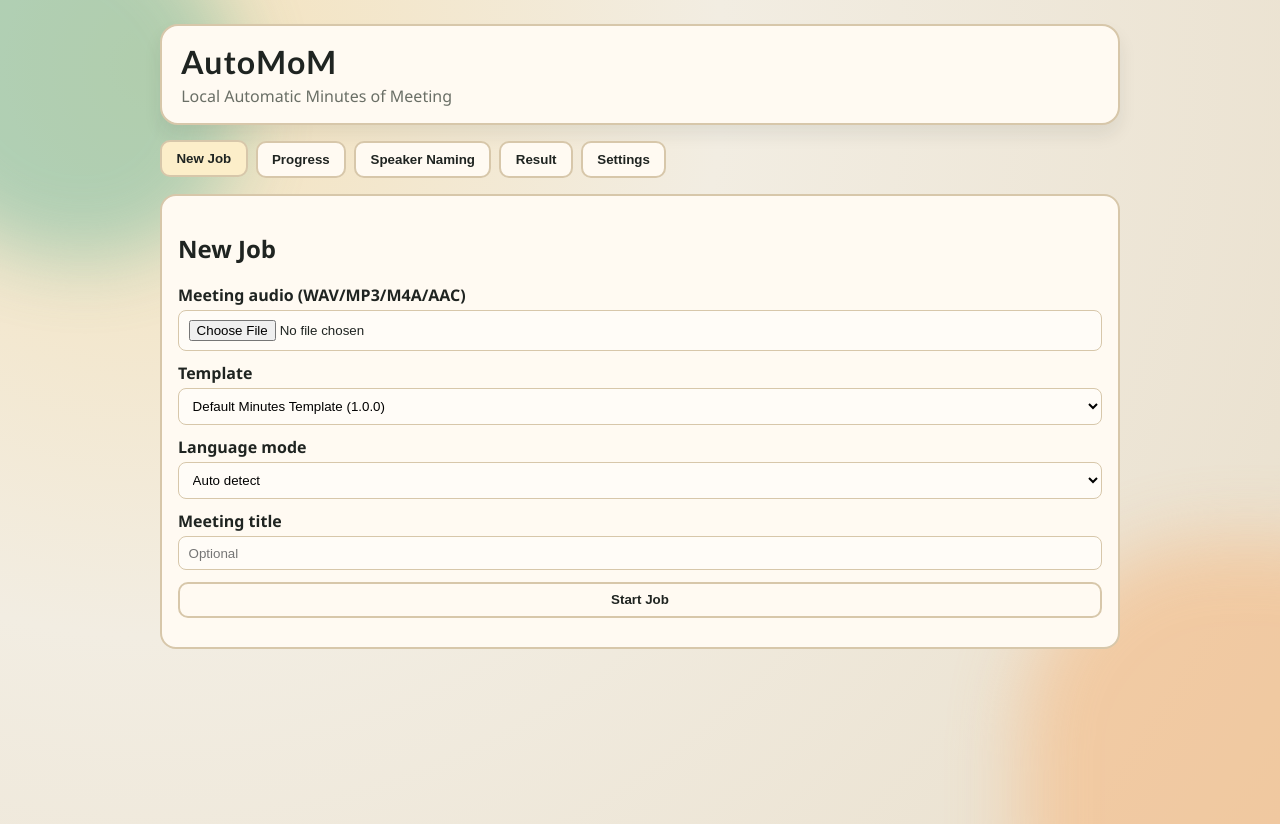
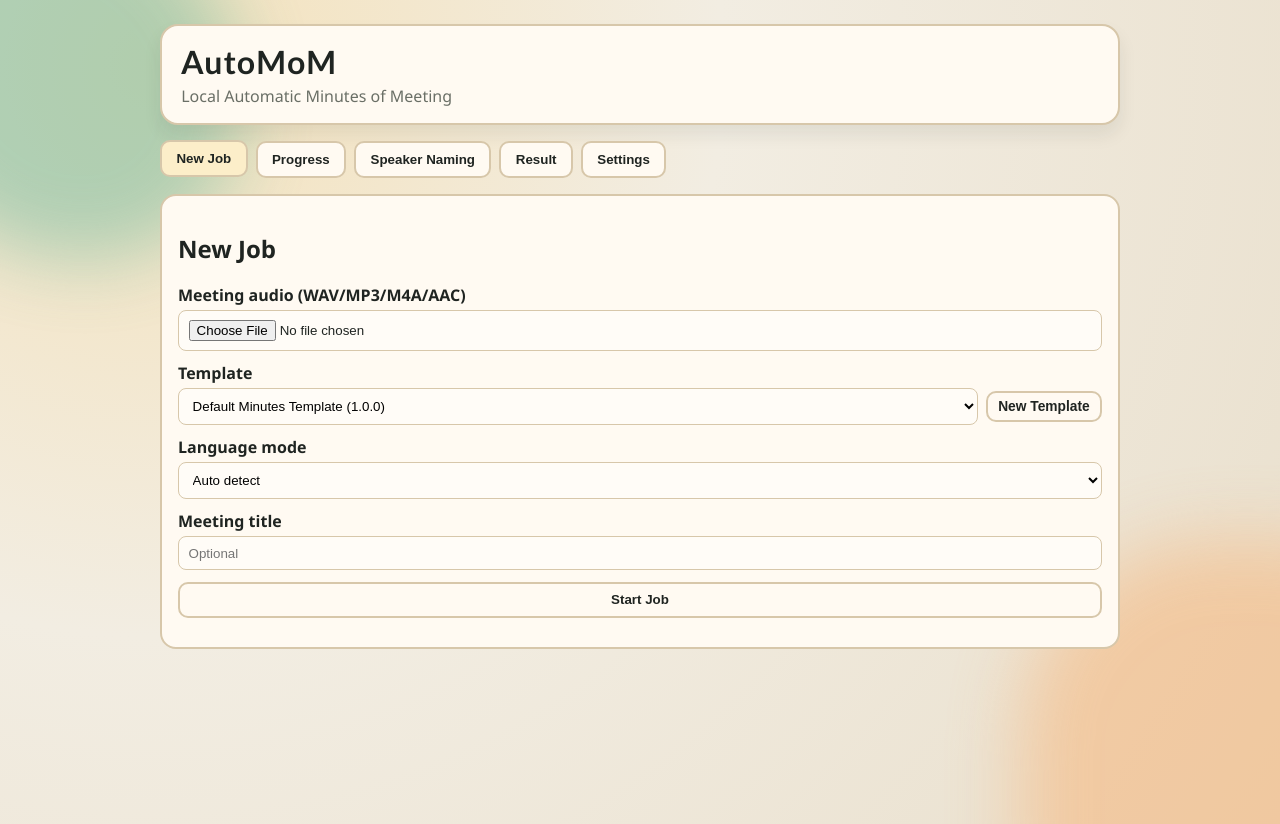
Before and after one commit to edoardopanichi/AutoMoM, a FastAPI app: page / in a window 1280 px wide. Run offline with FastAPI, Linux system fonts and the light colour scheme; data that the repository does not hold is empty; some libraries are stand-ins or nearby versions.

Commit message:
Simplify templates to prompt-only and improve New Job template UX

```diff
--- a/backend/app/schemas.py
+++ b/backend/app/schemas.py
@@ -54,7 +54,6 @@ class TemplateDefinition(BaseModel):
     name: str
     version: str = "1.0.0"
     description: str = ""
-    content: str
     prompt_block: str
 
 
--- a/backend/app/static/css/styles.css
+++ b/backend/app/static/css/styles.css
@@ -96,6 +96,16 @@ button:hover {
   transform: translateY(-1px);
 }
 
+.danger-btn {
+  background: #ffe7e6;
+  border-color: #e8a9a4;
+  color: #8f0017;
+}
+
+.danger-btn:hover {
+  background: #ffd7d4;
+}
+
 .panel {
   display: none;
   background: var(--surface);
@@ -125,6 +135,10 @@ button:hover {
   gap: 0.7rem;
 }
 
+.hidden {
+  display: none;
+}
+
 label {
   display: grid;
   gap: 0.25rem;
@@ -138,6 +152,36 @@ textarea {
   border: 1px solid var(--border);
   border-radius: 8px;
   background: #fffcf7;
+}
+
+.template-inline-row {
+  display: flex;
+  align-items: center;
+  gap: 0.5rem;
+}
+
+.template-inline-row select {
+  flex: 1;
+}
+
+.small-btn {
+  padding: 0.35rem 0.65rem;
+  font-size: 0.86rem;
+  white-space: nowrap;
+}
+
+.template-creator {
+  margin-top: 0.35rem;
+  padding: 0.7rem;
+  border: 1px solid var(--border);
+  border-radius: 10px;
+  background: #fff8e7;
+}
+
+.template-creator-actions {
+  display: flex;
+  gap: 0.45rem;
+  margin-top: 0.35rem;
 }
 
 .kpi-grid {
--- a/backend/app/static/index.html
+++ b/backend/app/static/index.html
@@ -33,8 +33,37 @@
           </label>
           <label>
             Template
-            <select id="template-select"></select>
+            <div class="template-inline-row">
+              <select id="template-select"></select>
+              <button type="button" id="open-template-creator" class="small-btn">New Template</button>
+            </div>
           </label>
+          <div id="template-creator" class="template-creator hidden">
+            <label>
+              Template ID
+              <input type="text" id="new-template-id" placeholder="e.g. project_sync" />
+            </label>
+            <label>
+              Name
+              <input type="text" id="new-template-name" placeholder="Template name" />
+            </label>
+            <label>
+              Version
+              <input type="text" id="new-template-version" value="1.0.0" />
+            </label>
+            <label>
+              Description
+              <input type="text" id="new-template-description" placeholder="Optional short description" />
+            </label>
+            <label>
+              Prompt Block
+              <textarea id="new-template-prompt-block" rows="4" placeholder="Instructions sent to the formatter model"></textarea>
+            </label>
+            <div class="template-creator-actions">
+              <button type="button" id="save-template-inline" class="small-btn">Save Template</button>
+              <button type="button" id="cancel-template-inline" class="small-btn danger-btn">Cancel</button>
+            </div>
+          </div>
           <label>
             Language mode
             <select id="language-mode">
@@ -65,7 +94,7 @@
         <div class="progress-wrap">
           <div id="stage-bar" class="progress-bar stage"></div>
         </div>
-        <button id="cancel-job">Cancel Job</button>
+        <button id="cancel-job" class="danger-btn">Cancel Job</button>
         <pre id="logs" class="logs"></pre>
       </section>
 
--- a/backend/app/static/js/app.js
+++ b/backend/app/static/js/app.js
@@ -53,6 +53,22 @@ function renderTemplateSelect(templates) {
     option.textContent = `${template.name} (${template.version})`;
     select.appendChild(option);
   });
+}
+
+function resetTemplateCreator() {
+  qs("#new-template-id").value = "";
+  qs("#new-template-name").value = "";
+  qs("#new-template-version").value = "1.0.0";
+  qs("#new-template-description").value = "";
+  qs("#new-template-prompt-block").value = "";
+}
+
+function toggleTemplateCreator(show) {
+  const panel = qs("#template-creator");
+  panel.classList.toggle("hidden", !show);
+  if (!show) {
+    resetTemplateCreator();
+  }
 }
 
 function renderTemplates(templates) {
@@ -472,6 +488,38 @@ async function cancelJob() {
   await fetchJSON(`/api/jobs/${state.currentJobId}/cancel`, { method: "POST" });
 }
 
+async function saveTemplateInline() {
+  const templateId = qs("#new-template-id").value.trim();
+  const name = qs("#new-template-name").value.trim();
+  const version = qs("#new-template-version").value.trim() || "1.0.0";
+  const description = qs("#new-template-description").value.trim();
+  const promptBlock = qs("#new-template-prompt-block").value.trim();
+
+  if (!templateId || !name || !promptBlock) {
+    alert("Template ID, Name, and Prompt Block are required.");
+    return;
+  }
+
+  try {
+    await fetchJSON("/api/templates", {
+      method: "POST",
+      headers: { "Content-Type": "application/json" },
+      body: JSON.stringify({
+        template_id: templateId,
+        name,
+        version,
+        description,
+        prompt_block: promptBlock,
+      }),
+    });
+    await refreshSettings();
+    qs("#template-select").value = templateId;
+    toggleTemplateCreator(false);
+  } catch (error) {
+    alert(`Unable to save template: ${error.message}`);
+  }
+}
+
 function bindEvents() {
   qsa(".tab").forEach((button) => {
     button.addEventListener("click", () => switchTab(button.dataset.tab));
@@ -479,6 +527,9 @@ function bindEvents() {
   qs("#job-form").addEventListener("submit", startJob);
   qs("#cancel-job").addEventListener("click", cancelJob);
   qs("#submit-speakers").addEventListener("click", submitSpeakerMapping);
+  qs("#open-template-creator").addEventListener("click", () => toggleTemplateCreator(true));
+  qs("#cancel-template-inline").addEventListener("click", () => toggleTemplateCreator(false));
+  qs("#save-template-inline").addEventListener("click", saveTemplateInline);
 }
 
 async function init() {
--- a/backend/pipeline/template_manager.py
+++ b/backend/pipeline/template_manager.py
@@ -3,8 +3,6 @@ from __future__ import annotations
 import json
 import re
 from pathlib import Path
-
-from jinja2 import Environment, BaseLoader
 
 from backend.app.config import SETTINGS
 from backend.app.schemas import TemplateDefinition, TemplateSummary
@@ -17,51 +15,10 @@ DEFAULT_TEMPLATE_PROMPT = (
     "You are an assistant that writes concise Minutes of Meeting in English. "
     "Use the transcript and speaker list. Return clear bullets, decisions, action items, and risks."
 )
-DEFAULT_TEMPLATE_CONTENT = """# Meeting Info
-- **Title:** {{ title }}
-- **Date/Time:** {{ date_time }}
-- **Participants:** {{ participants | join(', ') if participants else 'Unknown' }}
-
-## Agenda
-{% for item in agenda %}- {{ item }}
-{% else %}- Not detected
-{% endfor %}
-
-## Discussion Summary
-{% for item in discussion_summary %}- {{ item }}
-{% else %}- Not available
-{% endfor %}
-
-## Decisions
-{% for item in decisions %}- {{ item }}
-{% else %}- None explicitly detected
-{% endfor %}
-
-## Action Items
-| Owner | Task | Due Date |
-|---|---|---|
-{% for item in action_items %}| {{ item.owner }} | {{ item.task }} | {{ item.due_date }} |
-{% else %}| N/A | None detected | N/A |
-{% endfor %}
-
-## Open Questions / Risks
-{% for item in open_questions_risks %}- {{ item }}
-{% else %}- None detected
-{% endfor %}
-
-## Transcript (optional)
-<details>
-<summary>Show full transcript</summary>
-
-{{ transcript_markdown }}
-
-</details>
-"""
 
 
 class TemplateManager:
     def __init__(self) -> None:
-        self._env = Environment(loader=BaseLoader(), autoescape=False, trim_blocks=True, lstrip_blocks=True)
         self._ensure_default_template()
 
     @staticmethod
@@ -76,21 +33,15 @@ class TemplateManager:
         safe_id = TemplateManager._validate_template_id(template_id)
         return SETTINGS.templates_dir / f"{safe_id}.json"
 
-    @staticmethod
-    def _template_content_path(template_id: str) -> Path:
-        safe_id = TemplateManager._validate_template_id(template_id)
-        return SETTINGS.templates_dir / f"{safe_id}.md.j2"
-
     def _ensure_default_template(self) -> None:
-        if self._template_meta_path(DEFAULT_TEMPLATE_ID).exists() and self._template_content_path(DEFAULT_TEMPLATE_ID).exists():
+        if self._template_meta_path(DEFAULT_TEMPLATE_ID).exists():
             return
         self.save(
             TemplateDefinition(
                 template_id=DEFAULT_TEMPLATE_ID,
                 name=DEFAULT_TEMPLATE_NAME,
                 version="1.0.0",
-                description="Default AutoMoM template with collapsible transcript section.",
-                content=DEFAULT_TEMPLATE_CONTENT,
+                description="Default AutoMoM formatter prompt template.",
                 prompt_block=DEFAULT_TEMPLATE_PROMPT,
             )
         )
@@ -111,38 +62,23 @@ class TemplateManager:
 
     def load(self, template_id: str) -> TemplateDefinition:
         meta_path = self._template_meta_path(template_id)
-        content_path = self._template_content_path(template_id)
-        if not meta_path.exists() or not content_path.exists():
+        if not meta_path.exists():
             raise FileNotFoundError(template_id)
 
-        payload = json.loads(meta_path.read_text(encoding="utf-8"))
-        payload["content"] = content_path.read_text(encoding="utf-8")
-        return TemplateDefinition(**payload)
+        return TemplateDefinition(**json.loads(meta_path.read_text(encoding="utf-8")))
 
     def save(self, definition: TemplateDefinition) -> None:
         meta_path = self._template_meta_path(definition.template_id)
-        content_path = self._template_content_path(definition.template_id)
-        meta = definition.model_dump()
-        content = meta.pop("content")
-
         SETTINGS.templates_dir.mkdir(parents=True, exist_ok=True)
-        meta_path.write_text(json.dumps(meta, indent=2), encoding="utf-8")
-        content_path.write_text(content, encoding="utf-8")
+        meta_path.write_text(json.dumps(definition.model_dump(), indent=2), encoding="utf-8")
 
     def delete(self, template_id: str) -> None:
         if template_id == DEFAULT_TEMPLATE_ID:
             raise ValueError("Default template cannot be deleted")
         meta_path = self._template_meta_path(template_id)
-        content_path = self._template_content_path(template_id)
-        if not meta_path.exists() and not content_path.exists():
+        if not meta_path.exists():
             raise FileNotFoundError(template_id)
         meta_path.unlink(missing_ok=True)
-        content_path.unlink(missing_ok=True)
-
-    def render(self, template_id: str, context: dict[str, object]) -> str:
-        template = self.load(template_id)
-        compiled = self._env.from_string(template.content)
-        return compiled.render(**context)
 
     def build_formatter_prompt(
         self,
--- a/data/templates/default.json
+++ b/data/templates/default.json
@@ -2,6 +2,6 @@
   "template_id": "default",
   "name": "Default Minutes Template",
   "version": "1.0.0",
-  "description": "Default AutoMoM template with collapsible transcript section.",
+  "description": "Default AutoMoM formatter prompt template.",
   "prompt_block": "You are an assistant that writes concise Minutes of Meeting in English. Use the transcript and speaker list. Return clear bullets, decisions, action items, and risks."
 }
```
Also changed, not shown: AGENT.md (+4 -4 lines), data/templates/default.md.j2 (deleted, +0 -39 lines), README.md.
